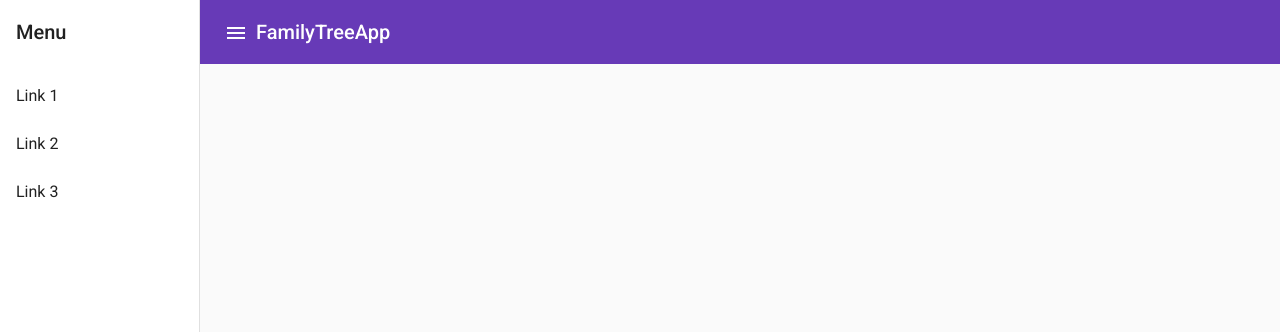
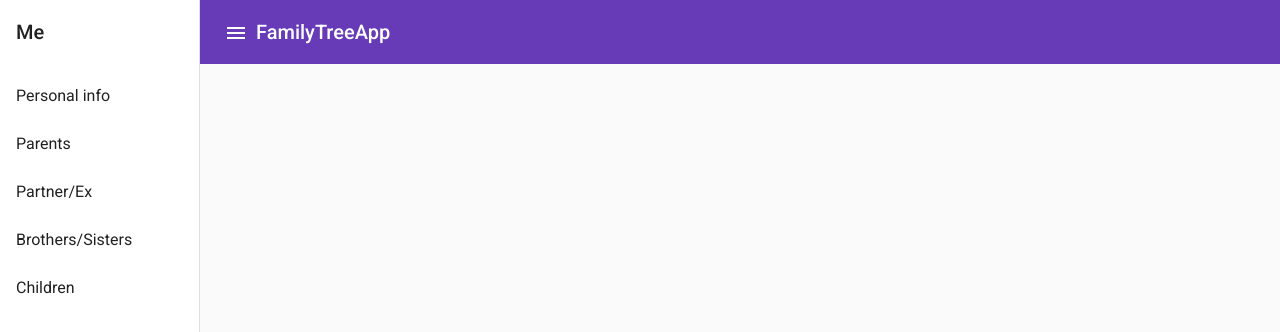
Before and after one commit to TaisiiaFenz/FamilyTreeApp, an Angular app in the folder FamilyTreeApp/: page / in a window 1280 px wide. Shown: the top 332 px of the page. Built offline with nearby package versions, Linux system fonts and the light colour scheme.

Commit message:
impoving navbar

```diff
--- a/FamilyTreeApp/src/app/app.component.html
+++ b/FamilyTreeApp/src/app/app.component.html
@@ -1,2 +1,3 @@
-<app-main-nav></app-main-nav>
-<router-outlet></router-outlet>
+<app-main-nav>
+  <router-outlet></router-outlet>
+</app-main-nav>
--- a/FamilyTreeApp/src/app/main-nav/main-nav.component.html
+++ b/FamilyTreeApp/src/app/main-nav/main-nav.component.html
@@ -1,15 +1,4 @@
 <mat-sidenav-container class="sidenav-container">
-  <mat-sidenav #drawer class="sidenav" fixedInViewport
-      [attr.role]="(isHandset$ | async) ? 'dialog' : 'navigation'"
-      [mode]="(isHandset$ | async) ? 'over' : 'side'"
-      [opened]="(isHandset$ | async) === false">
-    <mat-toolbar>Menu</mat-toolbar>
-    <mat-nav-list>
-      <a mat-list-item href="#">Link 1</a>
-      <a mat-list-item href="#">Link 2</a>
-      <a mat-list-item href="#">Link 3</a>
-    </mat-nav-list>
-  </mat-sidenav>
   <mat-sidenav-content>
     <mat-toolbar color="primary">
       <button
@@ -17,10 +6,29 @@
         aria-label="Toggle sidenav"
         mat-icon-button
         (click)="drawer.toggle()"
-        >
+      >
         <mat-icon aria-label="Side nav toggle icon">menu</mat-icon>
       </button>
       <span>FamilyTreeApp</span>
     </mat-toolbar>
+    <ng-content></ng-content>
   </mat-sidenav-content>
+  <mat-sidenav #drawer class="sidenav" fixedInViewport
+      [attr.role]="(isHandset$ | async) ? 'dialog' : 'navigation'"
+      [mode]="(isHandset$ | async) ? 'over' : 'side'"
+      [opened]="(isHandset$ | async) === false">
+    <mat-toolbar>Me</mat-toolbar>
+    <mat-nav-list>
+      <a mat-list-item
+         (click)="showPersonalInfo()"
+      >
+        Personal info
+      </a>
+      <div *ngIf="personalInfo"> My info </div>
+      <a mat-list-item href="#">Parents</a>
+      <a mat-list-item href="#">Partner/Ex</a>
+      <a mat-list-item href="#">Brothers/Sisters</a>
+      <a mat-list-item href="#">Children</a>
+    </mat-nav-list>
+  </mat-sidenav>
 </mat-sidenav-container>
--- a/FamilyTreeApp/src/app/main-nav/main-nav.component.ts
+++ b/FamilyTreeApp/src/app/main-nav/main-nav.component.ts
@@ -16,6 +16,12 @@ export class MainNavComponent {
       shareReplay()
     );
 
+  personalInfo = false;
+
   constructor(private breakpointObserver: BreakpointObserver) {}
 
+  showPersonalInfo() {
+    this.personalInfo = !this.personalInfo;
+  }
+
 }
```
